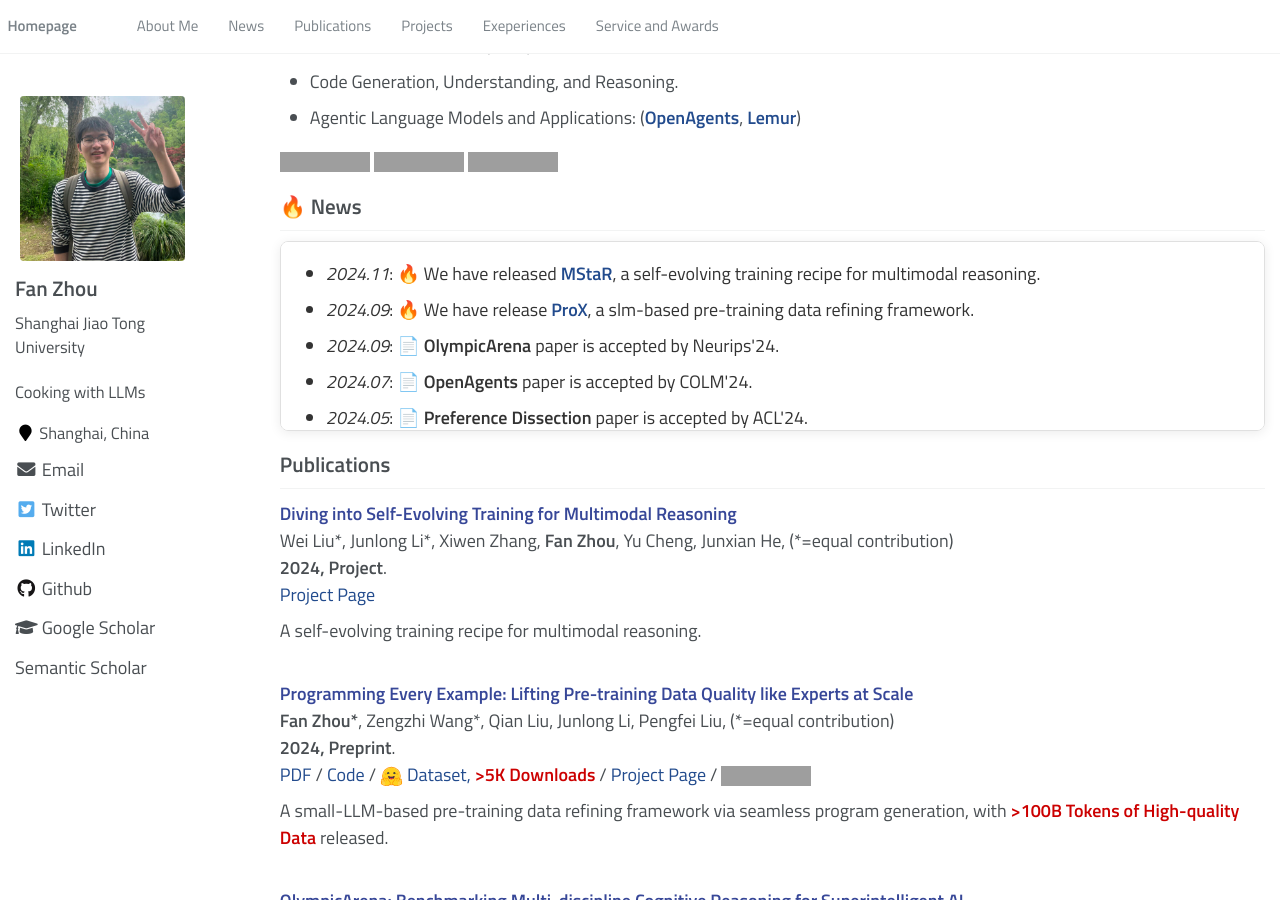
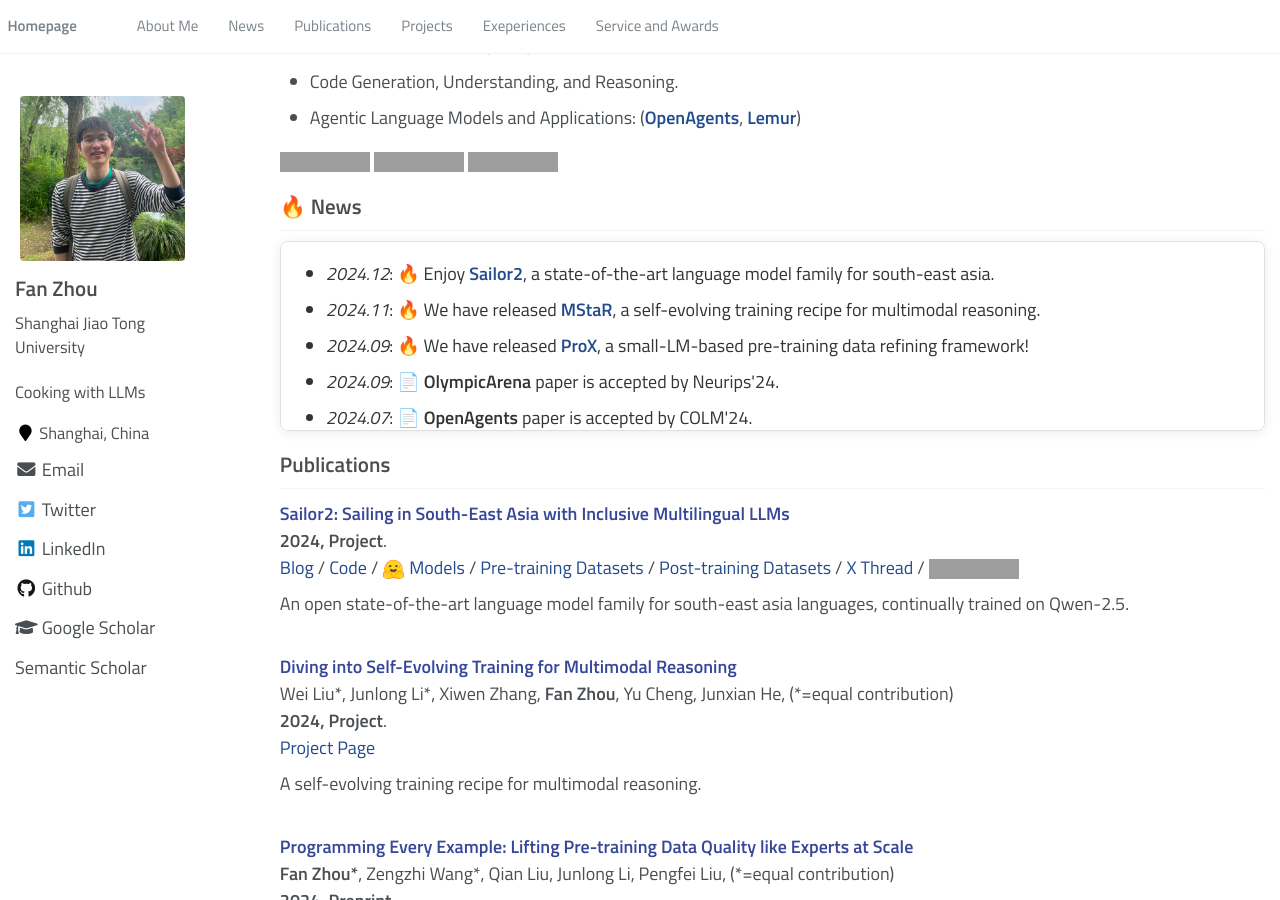
Before and after one commit to koalazf99/koalazf99.github.io, a Jekyll site: the page built from _pages/about.md, in a window 1280 px wide and 900 px high, scrolled down 342 px. Built offline with Jekyll 4.4.1, drawn with Linux system fonts in a browser that asks for light colours; a style sheet for code colours, icons or effects is not loaded; some of the changed text lies outside the part shown; grey boxes are pictures that could not be loaded.

Commit message:
update sailor2

```diff
--- a/_pages/about.md
+++ b/_pages/about.md
@@ -94,8 +94,9 @@
 
 <div class="scrollable-area" style="width:100%;">
     <ul>
+        <li><em>2024.12</em>: 🔥 Enjoy <a href="https://sea-sailor.github.io/blog/sailor2/"><strong>Sailor2</strong></a>, a state-of-the-art language model family for south-east asia.</li>
         <li><em>2024.11</em>: 🔥 We have released <a href="https://mstar-lmm.github.io/"><strong>MStaR</strong></a>, a self-evolving training recipe for multimodal reasoning.</li>
-        <li><em>2024.09</em>: 🔥 We have release <a href="https://arxiv.org/abs/2409.17115"><strong>ProX</strong></a>, a slm-based pre-training data refining framework.</li>
+        <li><em>2024.09</em>: 🔥 We have released <a href="https://arxiv.org/abs/2409.17115"><strong>ProX</strong></a>, a small-LM-based pre-training data refining framework!</li>
         <li><em>2024.09</em>: 📄 <strong>OlympicArena</strong> paper is accepted by Neurips'24.</li>
         <li><em>2024.07</em>: 📄 <strong>OpenAgents</strong> paper is accepted by COLM'24.</li>
         <li><em>2024.05</em>: 📄 <strong>Preference Dissection</strong> paper is accepted by ACL'24.</li>
@@ -108,6 +109,23 @@
 </div>
 
 # Publications
+
+<div class='paper-box-text' markdown="1">
+<strong><font color="#374798">Sailor2: Sailing in South-East Asia with Inclusive Multilingual LLMs</font></strong>\\
+**2024, Project**. <br>
+<a href="https://sea-sailor.github.io/blog/sailor2/" style="code"><span>Blog</span></a> /
+<a href="https://github.com/sail-sg/sailor2" style="code"><span>Code</span></a> /
+<img src="images/huggingface_logo.svg" width=23em style="vertical-align: middle;">
+<a href="https://huggingface.co/collections/sailor2/sailor2-models-674d472668f3816be3f231bc" style="pdf"><span>Models</span></a> /
+<a href="https://huggingface.co/collections/sailor2/sailor2-pre-training-datasets-674d473b3a4b7e31a1722913" style="pdf"><span>Pre-training Datasets</span></a> /
+<a href="https://huggingface.co/collections/sailor2/sailor2-post-training-datasets-674f0661d8b3e255ec6638d8" style="pdf"><span>Post-training Datasets</span></a> /
+<a href="https://x.com/sivil_taram/status/1863989432170484008" style="code"><span>X Thread</span></a> /
+<a href="https://github.com/sail-sg/sailor2">
+<img src="https://img.shields.io/github/stars/sail-sg/sailor2?style=social" style="vertical-align: middle;"> \\
+</a>
+</div>
+<span>An open state-of-the-art language model family for south-east asia languages, continually trained on Qwen-2.5.</span>
+<br><br>
 
 <div class='paper-box-text' markdown="1">
 <strong><font color="#374798">Diving into Self-Evolving Training for Multimodal Reasoning</font></strong>\\
@@ -210,7 +228,7 @@
 <img src="https://img.shields.io/github/stars/sail-sg/symbolic-instruction-tuning?style=social" style="vertical-align: middle;"> \\
 </a>
 </div>
-<span>A symbolic and synthetic method for improving instruction tuning.</span>
+<span>A symbolic and synthetic method for improving LM instruction tuning.</span>
 <br><br>
 
 <div class='paper-box-text' markdown="1">
```
